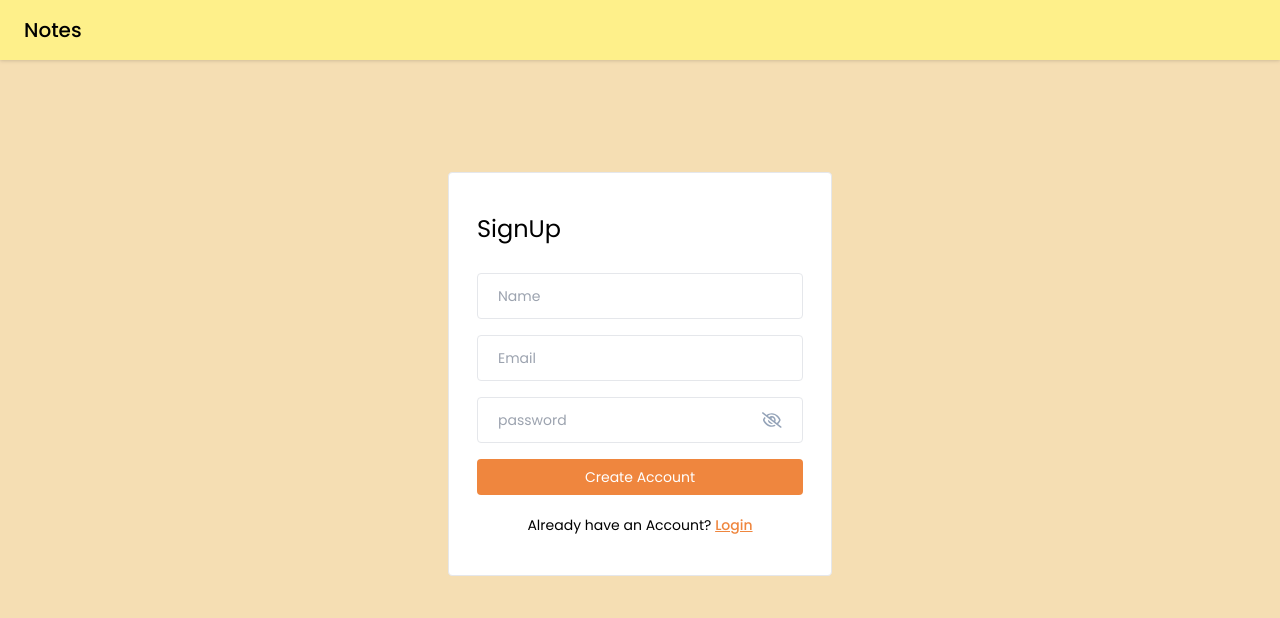
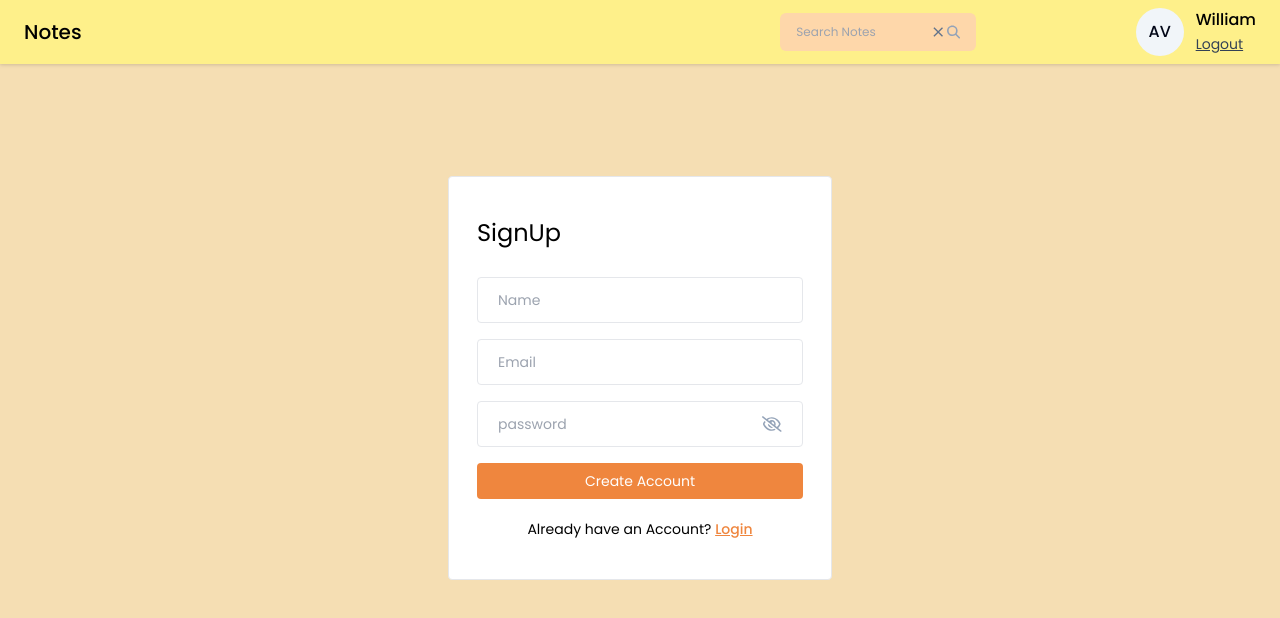
Before and after one commit to backend-glitch/DEV-PROJECTS, a React (Vite) app in the folder NOTES/frontend/notesapp/: page /SignUp in a window 1280 px wide. Shown: the top 618 px of the page. Built offline with nearby package versions, Linux system fonts and the light colour scheme.

Commit message:
completed navbar

```diff
--- a/NOTES/frontend/notesapp/src/App.jsx
+++ b/NOTES/frontend/notesapp/src/App.jsx
@@ -3,6 +3,7 @@
 import {BrowserRouter as Router ,Routes, Route } from "react-router-dom"
 import Login from "./pages/Login/Login";
 import SignUp from "./pages/SignUp/SignUp";
+
 
 
 const routes = (
--- /dev/null
+++ b/NOTES/frontend/notesapp/src/components/Cards/ProfileInfo.jsx
@@ -0,0 +1,25 @@
+import React from "react";
+import { getInitials } from "../../utils/helper";
+import SearchBar from "../SearchBar/SearchBar";
+
+const ProfileInfo= ({onLogout}) => {
+
+    return(
+        <div className="flex items-center gap-3">
+            <div  className="w-12 h-12 flex items-center justify-center rounded-full text-slate-950 font-medium bg-slate-100 ">{getInitials("ARJUN VERMA")}</div>
+        <div>
+
+
+
+<p className = "test-sm font-medium">William</p>
+<button className = "text-sm text-slate-700 underline" onClick={onLogout}>
+    Logout
+</button>
+
+</div>
+
+</div>
+    )
+}
+
+export default ProfileInfo;
--- a/NOTES/frontend/notesapp/src/components/Navbar/Navbar.jsx
+++ b/NOTES/frontend/notesapp/src/components/Navbar/Navbar.jsx
@@ -1,11 +1,41 @@
 import React from "react";
+import ProfileInfo from "../Cards/ProfileInfo";
+import {useNavigate} from "react-router-dom";
+import { useState } from "react";
+import SearchBar from "../SearchBar/SearchBar";
 
 const Navbar = () => {
+
+  const [searchQuery, setSearchQuery] = useState("");
+
+    const navigate = useNavigate;
+
+    const onLogout = () => {
+      navigate("/login");
+    };
+
+    const handleSearch = () => {
+
+    }
+
+    const onClearSearch = () => {
+      setSearchQuery("");
+    }
+
     return (
        // <div>Navbar</div>
        <div className="bg-yellow-200 flex items-center justify-between px-6 py-2 drop-shadow">
         <h2 className="text-xl font-medium text-black py-2">Notes</h2>
-       <div className="w-full h-[2px]"></div>
+      <div className="w-full h-[2px]"></div>
+
+     <SearchBar value={searchQuery} onChange={({target}) => {
+      setSearchQuery(target.value);
+     }}
+     handleSearch={handleSearch}
+     onClearSearch={onClearSearch}
+     />
+
+     <ProfileInfo onLogout={onLogout} />
        </div>
     )
 }
--- /dev/null
+++ b/NOTES/frontend/notesapp/src/components/SearchBar/SearchBar.jsx
@@ -0,0 +1,22 @@
+import React from "react";
+import { FaMagnifyingGlass } from "react-icons/fa6";
+import {IoMdClose } from "react-icons/io"
+
+const SearchBar = ({value,onChange,handleSearch,onClearSearch}) => {
+    return (
+<div className="w-80  flex items-center  mr-40 px-4 bg-orange-200 rounded-md" >
+    <input
+    type = "text"
+    placeholder="Search Notes"
+    className="w-full text-xs bg-transparent py-[11px] outline-none"
+    value={value}
+    onChange={onChange}
+    />
+
+    <IoMdClose className="text-xl text-slate-500 cursor-pointer hover:text-black" onClick={onClearSearch} />
+    <FaMagnifyingGlass className="text-slate-400 cursor-pointer hover:text-black"  onClick={handleSearch}/>
+</div>
+    )
+}
+
+export default SearchBar;
--- a/NOTES/frontend/notesapp/src/pages/Home/Home.jsx
+++ b/NOTES/frontend/notesapp/src/pages/Home/Home.jsx
@@ -1,8 +1,11 @@
 import React from "react";
+import Navbar from "../../components/Navbar/Navbar";
 
 const Home = () => {
     return(
-        <div>Home</div>
+       <>
+     <Navbar />
+       </>
     )
 }
 
--- a/NOTES/frontend/notesapp/src/utils/helper.js
+++ b/NOTES/frontend/notesapp/src/utils/helper.js
@@ -2,4 +2,19 @@
     const regex = /^[^\s@]+@[^\s@]+\.[^\s@]+$/;
     return regex.test(email);
 
+};
+
+export const getInitials = (name) => {
+   if(!name) return "";
+
+   const words = name.split(" ");
+   let initials = "";
+
+   for(let i=0;i< Math.min(words.length,2);i++){
+    initials += words[i][0];
+   }
+
+
+   return initials.toUpperCase();
+
 }
```
